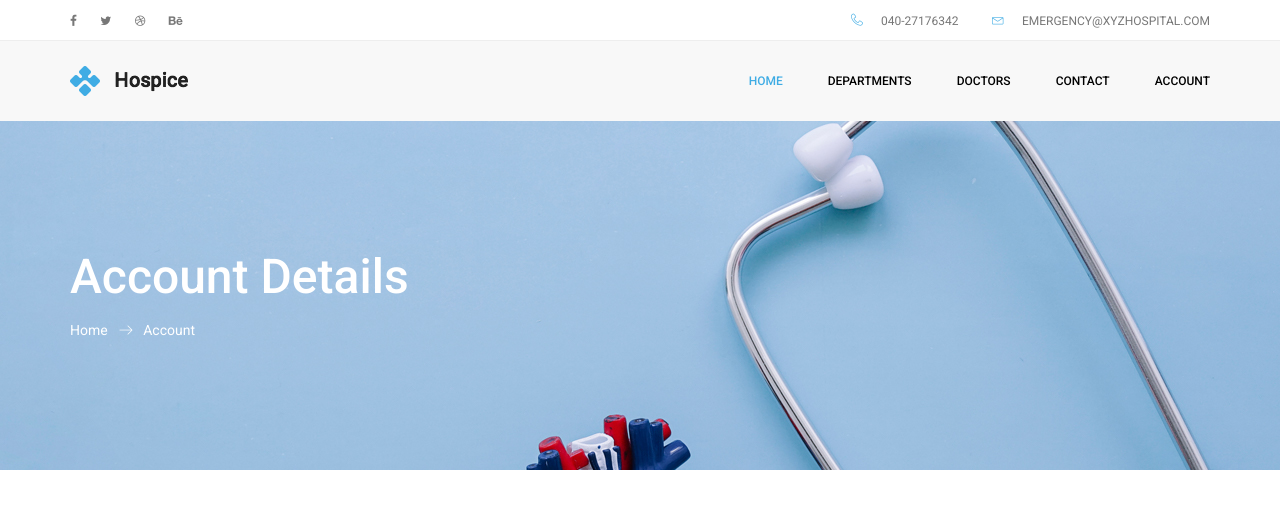
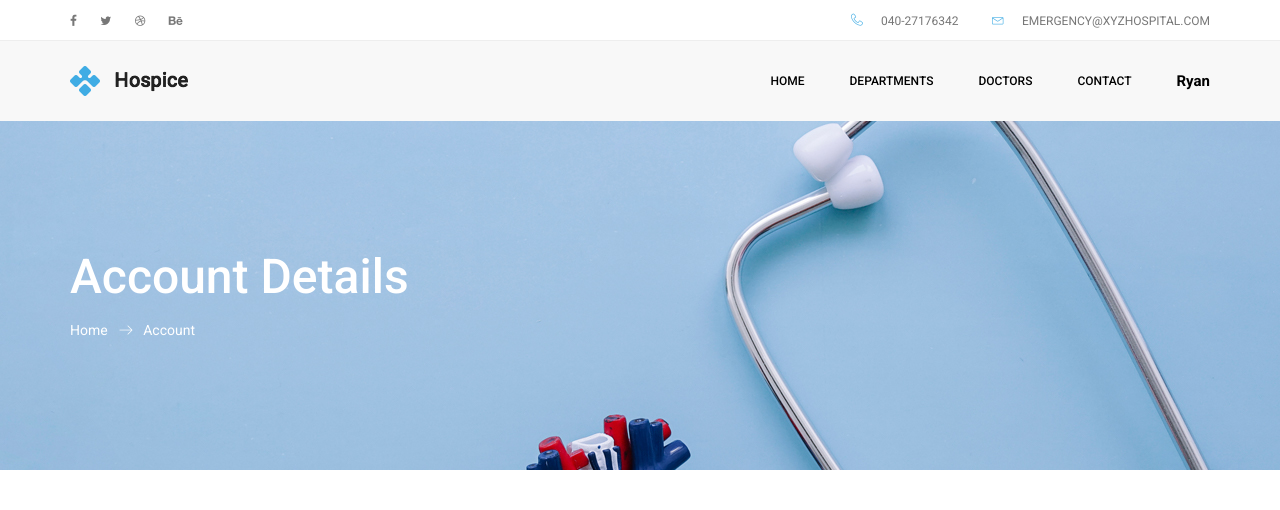
Before and after one commit to SouravSanganeria/hospice.com, a PHP site: page /account.html in a window 1280 px wide. Shown: the top 510 px of the page. Run offline with PHP 8.4, Linux system fonts and the light colour scheme; some libraries are stand-ins or nearby versions.

```diff
--- a/account.html
+++ b/account.html
@@ -89,7 +89,7 @@
 						<div class="row ml-0 w-100">
 							<div class="col-lg-12 pr-0">
 								<ul class="nav navbar-nav center_nav pull-right">
-									<li class="nav-item active">
+									<li class="nav-item ">
 										<a class="nav-link" href="index.html">Home</a>
 									</li>
 									<li class="nav-item ">
@@ -126,8 +126,8 @@
 									<li class="nav-item">
 										<a class="nav-link" href="contact.html">Contact</a>
 									</li>
-									<li class="nav-item">
-										<a class="nav-link" href="account.html">Account</a>
+									<li class="nav-item active">
+										<a class="nav-link2" href="account.html">Ryan</a>
 									</li>
 								</ul>
 							</div>
@@ -177,7 +177,7 @@
 						</div>
 					</div>
 				</div>
-
+  </section>
   <!--================ start footer Area =================-->
 	<footer class="footer-area section_gap">
 		<div class="container">
--- a/contact.html
+++ b/contact.html
@@ -89,7 +89,7 @@
 						<div class="row ml-0 w-100">
 							<div class="col-lg-12 pr-0">
 								<ul class="nav navbar-nav center_nav pull-right">
-									<li class="nav-item active">
+									<li class="nav-item ">
 										<a class="nav-link" href="index.html">Home</a>
 									</li>
 									<li class="nav-item ">
@@ -123,11 +123,11 @@
 											</li>
 										</ul>
 									</li> -->
-									<li class="nav-item">
+									<li class="nav-item active">
 										<a class="nav-link" href="contact.html">Contact</a>
 									</li>
 									<li class="nav-item">
-										<a class="nav-link" href="account.html">Account</a>
+	                   <a class="nav-link2" href="account.html">Ryan</a>
 									</li>
 								</ul>
 							</div>
--- a/css/style.css
+++ b/css/style.css
@@ -315,6 +315,11 @@ a {
         color: #000000;
         padding: 0px;
         display: inline-block; }
+        .header_area .navbar .nav .nav-item .nav-link2 {
+          font: 800 15px/80px "Roboto", sans-serif;
+          color: #000000;
+          padding: 0px;
+          display: inline-block; }
         .header_area .navbar .nav .nav-item .nav-link:after {
           display: none; }
       .header_area .navbar .nav .nav-item:hover .nav-link, .header_area .navbar .nav .nav-item.active .nav-link {
--- a/departments.html
+++ b/departments.html
@@ -123,7 +123,7 @@
 										<a class="nav-link" href="contact.html">Contact</a>
 									</li>
 									<li class="nav-item">
-										<a class="nav-link" href="account.html">Account</a>
+											<a class="nav-link2" href="account.html">Ryan</a>
 									</li>
 								</ul>
 							</div>
--- a/index.html
+++ b/index.html
@@ -127,7 +127,7 @@
 										<a class="nav-link" href="contact.html">Contact</a>
 									</li>
 									<li class="nav-item">
-										<a class="nav-link" href="account.html">Account</a>
+											<a class="nav-link2" href="account.html">Ryan</a>
 									</li>
 								</ul>
 							</div>
```
Also changed, not shown: doctors.html (+4 -4 lines).
